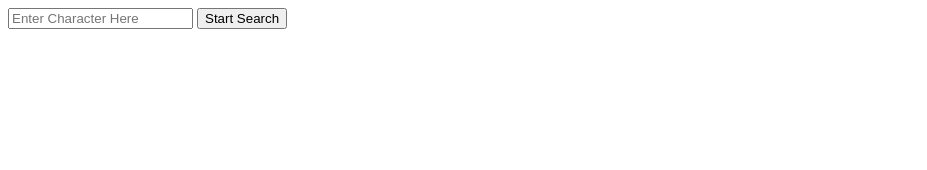
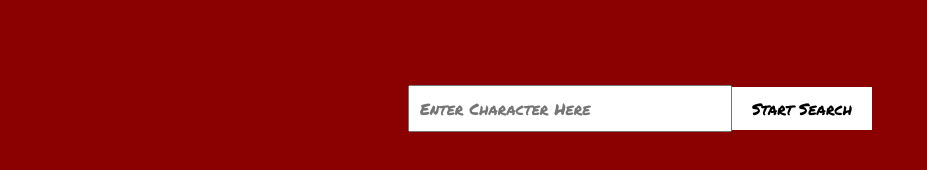
Before and after one commit to mmg489/MCU, a plain HTML site: page index.html in a window 1280 px wide. Shown: the whole page, without its empty margins (0-927 px from the left). Drawn offline with Linux system fonts and the light colour scheme.

Commit message:
adding final stylings and setup to move to functionality

```diff
--- a/index.html
+++ b/index.html
@@ -2,7 +2,8 @@
 <html>
 <head>
   <title>Marvel Universal Search</title>
-
+  <link rel="stylesheet" type="text/css" href="style.css" />
+  <script src="script.js"></script>
 </head>
 <body>
   <div class="search-bar">
--- a/script.js
+++ b/script.js
@@ -9,3 +9,6 @@
         window.location.href = 'search.php?query=' + encodeURIComponent(query);
       }
     });
+
+
+    // console.log('script is linked');
--- a/style.css
+++ b/style.css
@@ -1,3 +1,11 @@
+@import url('https://fonts.googleapis.com/css2?family=Permanent+Marker&display=swap');
+
+
+body {
+    font-family: 'Permanent Marker', cursive;
+    color: black;
+    background-color: darkred;
+}
 
 /* CSS styles for the search bar */
 .search-bar {
@@ -11,13 +19,15 @@
   width: 300px;
   padding: 10px;
   font-size: 16px;
+  font-family: 'Permanent Marker', cursive;
 }
 
 .search-button {
   padding: 10px 20px;
   font-size: 16px;
-  background-color: #4CAF50;
-  color: white;
+  background-color: white;
+  color: black;
   border: none;
   cursor: pointer;
+  font-family: 'Permanent Marker', cursive;
 }
```
